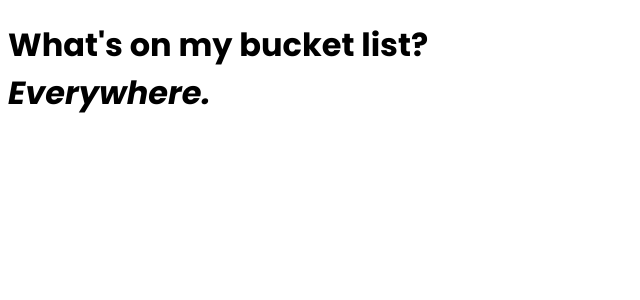
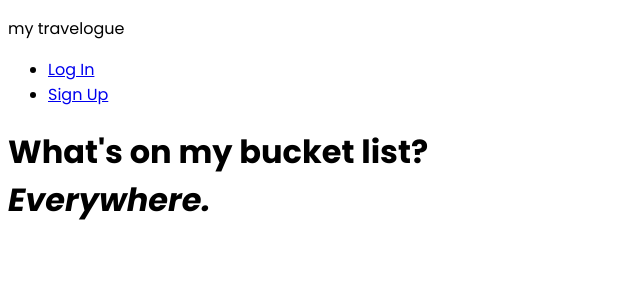
Before and after one commit to kim-jenny5/my-travelogue-frontend, a React (Create React App) app: page / in a window 1280 px wide. Shown: the top 300 px of the page, without its empty margins (0-640 px from the left). Built offline with nearby package versions, Linux system fonts and the light colour scheme.

Commit message:
in the process of separating out different navbars for different pages

```diff
--- /dev/null
+++ b/src/components/MainNav.js
@@ -0,0 +1,18 @@
+import React from "react";
+import { NavLink } from "react-router-dom";
+
+export const MainNav = () => {
+	return (
+		<div id="nav1">
+			<p>my travelogue</p>
+			<ul>
+				<li>
+					<NavLink to="/login">Log In</NavLink>
+				</li>
+				<li>
+					<NavLink to="/signup">Sign Up</NavLink>
+				</li>
+			</ul>
+		</div>
+	);
+};
--- a/src/containers/HomeContainer.js
+++ b/src/containers/HomeContainer.js
@@ -1,9 +1,11 @@
 import React, { Component } from "react";
+import { MainNav } from "../components/MainNav";
 
 export default class HomeContainer extends Component {
 	render() {
 		return (
 			<div>
+				<MainNav />
 				<h1>
 					What's on my bucket list? <br /> <i>Everywhere.</i>
 				</h1>
```
Also changed, not shown: src/components/Footer.js (deleted), src/components/NavBar.js (deleted).
